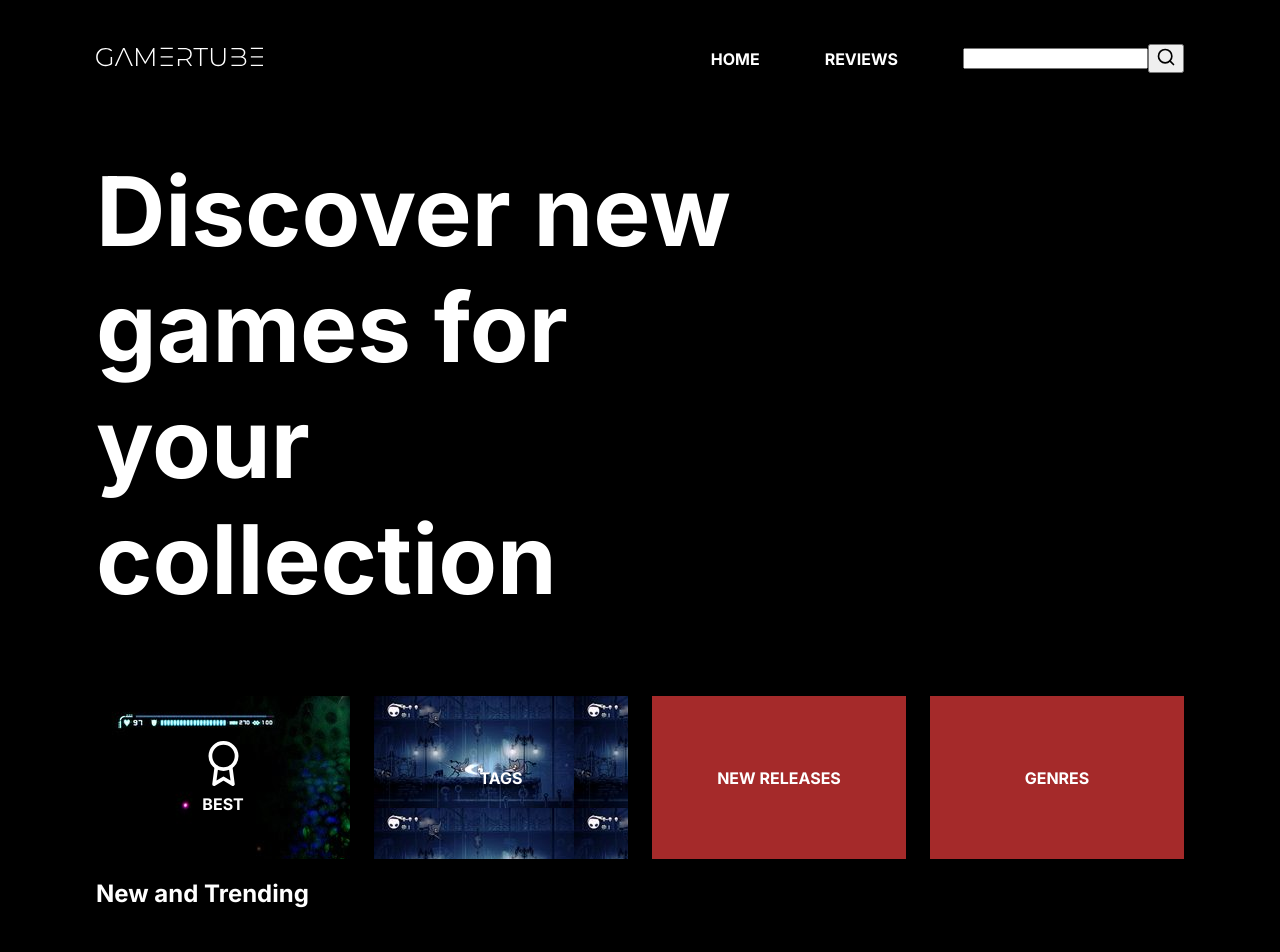
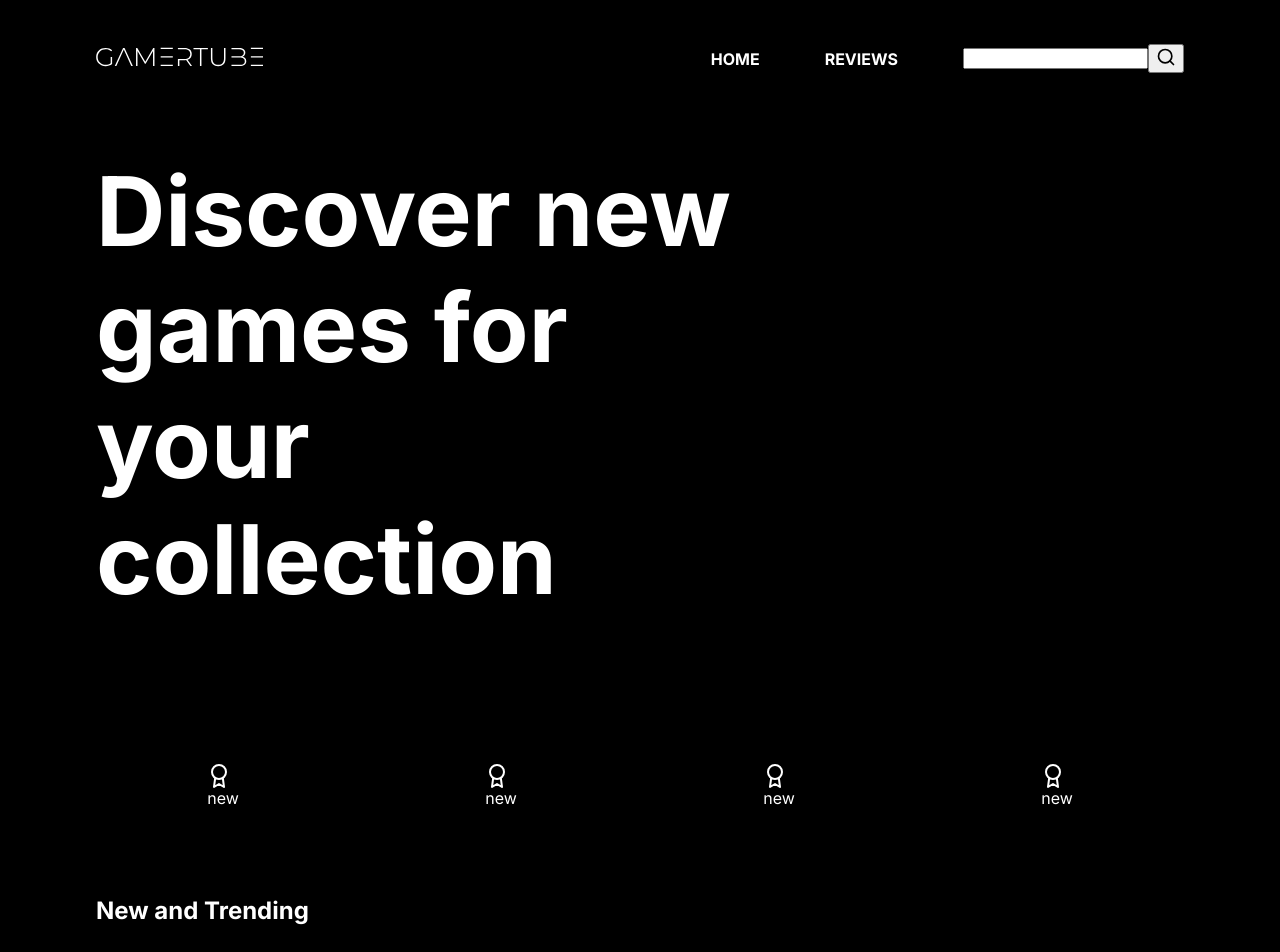
Before and after one commit to artemromaniv/gamertube, a Next.js app: page / in a window 1280 px wide. Shown: the top 952 px of the page. Built offline with nearby package versions, Linux system fonts and the light colour scheme; no server answers.

Commit message:
create browse card components with darken background image

```diff
--- /dev/null
+++ b/components/BrowseCard.tsx
@@ -0,0 +1,30 @@
+import Link from "next/link";
+import styles from "../styles/Browse.module.css";
+type Props = {
+  link: string;
+  image: string;
+  icon: React.ReactNode;
+  category: string;
+};
+
+const BrowseCard = ({ link, image, icon, category }: Props) => {
+  return (
+    <Link
+      href={link}
+      className={styles.card}
+      style={{
+        backgroundImage:`linear-gradient(45deg, #000000 0%, rgba(0, 0, 0, 0)50%, #000000 100%), url(${image});`,
+        backgroundPosition: "center",
+        backgroundSize: "cover",
+        backgroundRepeat: "no-repeat",
+      }}
+    >
+      <div className={styles.card_title}>
+        {icon}
+        <span>{category}</span>
+      </div>
+    </Link>
+  );
+};
+
+export default BrowseCard;
--- a/components/BrowseSection.tsx
+++ b/components/BrowseSection.tsx
@@ -3,41 +3,14 @@ import styles from "../styles/Browse.module.css";
 import { Award } from "react-feather";
 import Ghostsong from "../assets/GhostSong.jpg";
 import HollowKnight from "../assets/HollowKnight.jpg";
+import BrowseCard from "./BrowseCard";
 const BrowseSection = () => {
   return (
     <section className={styles.container}>
-      <Link
-        href={"/best"}
-        className={styles.card}
-        style={{
-          backgroundImage: `url(${Ghostsong.src})`,
-          width: "100%",
-          height: "100%",
-          objectFit: "contain",
-        }}
-      >
-        <div className={styles.card_items}>
-          <Award width={45} height={45} />
-          <span>BEST</span>
-        </div>
-      </Link>
-      <Link
-        href={"/tags"}
-        className={styles.card}
-        style={{
-          backgroundImage: `url(${HollowKnight.src})`,
-          maxWidth: "100%",
-          objectFit: "none",
-        }}
-      >
-        <span>TAGS</span>
-      </Link>
-      <Link href={"/new"} className={styles.card}>
-        <span>NEW RELEASES</span>
-      </Link>
-      <Link href={"/genres"} className={styles.card}>
-        <span>GENRES</span>
-      </Link>
+      <BrowseCard image="https://cdn.cloudflare.steamstatic.com/steam/apps/347800/capsule_616x353.jpg?t=1667490869" link = "/new" icon = {<Award/>} category = "new"/>
+      <BrowseCard image="https://cdn.cloudflare.steamstatic.com/steam/apps/347800/capsule_616x353.jpg?t=1667490869" link = "/new" icon = {<Award/>} category = "new"/>
+      <BrowseCard image="https://cdn.cloudflare.steamstatic.com/steam/apps/347800/capsule_616x353.jpg?t=1667490869" link = "/new" icon = {<Award/>} category = "new"/>
+      <BrowseCard image="https://cdn.cloudflare.steamstatic.com/steam/apps/347800/capsule_616x353.jpg?t=1667490869" link = "/new" icon = {<Award/>} category = "new"/>
     </section>
   );
 };
--- a/components/NewAndTrending.tsx
+++ b/components/NewAndTrending.tsx
@@ -8,7 +8,11 @@ const NewAndTrending = () => {
     fetchGamesData("games")
   );
   !error ? console.log(data) : console.log(error);
-  return <section className={styles.container}></section>;
+  return <section className={styles.container}>
+    {/* <pre>
+      {JSON.stringify(data?.results,null,4)}
+    </pre> */}
+  </section>;
 };
 
 export default NewAndTrending;
--- a/styles/Browse.module.css
+++ b/styles/Browse.module.css
@@ -5,18 +5,15 @@
   }
 
   .card {
-    background-color: brown;
+    border-radius: 8px;
+    height: 180px;
     display: grid;
-    place-content: center;
-    font-weight: bold;
-    padding:45px
+    place-items: center;
+
   }
-
-  .card_items {
+  .card_title {
     display: flex;
     flex-direction: column;
-    align-items: center;
-    gap: 0.5rem;
   }
 
 @media (max-width:600px) {
@@ -25,7 +22,4 @@
         gap: 5px
       }
 
-    .card {
-      padding:21px
-    }
 }
```
